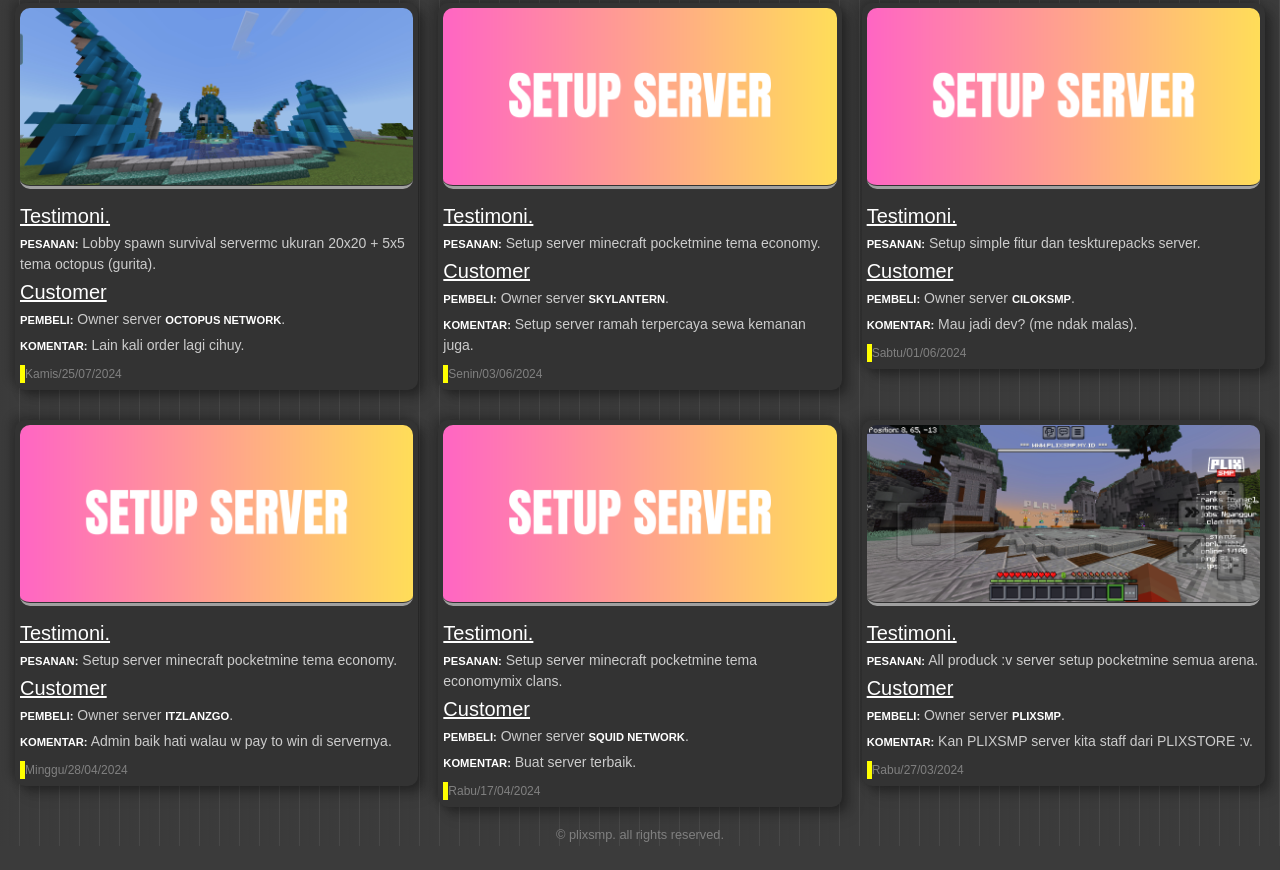
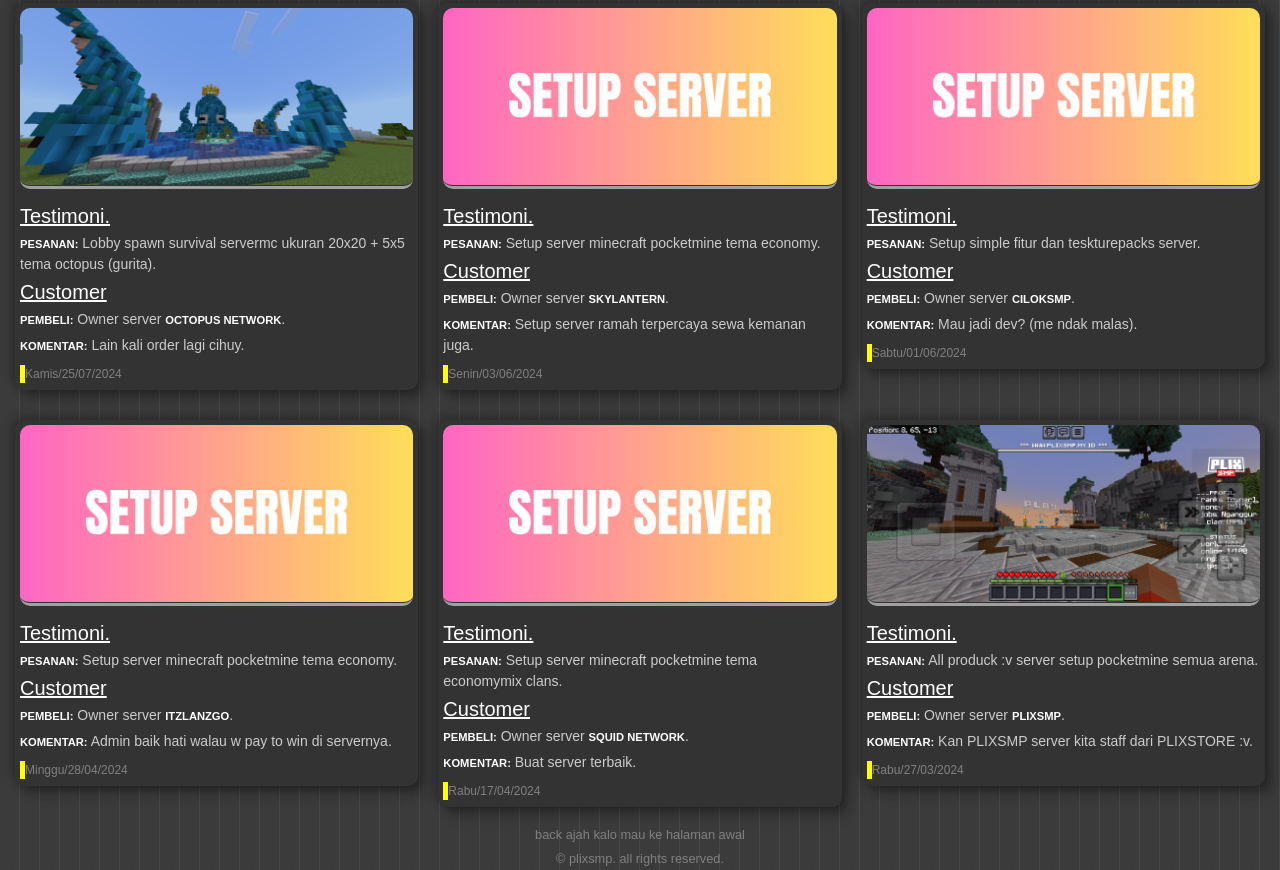
Before and after one commit to yogaks27/plstre, a plain HTML site: page testi/index.html in a window 1280 px wide. Shown: the part 463-1333 px from the top of the page. Before the commit the page ends 1309 px from the top, so only its background shows below. Drawn offline with nearby package versions, Linux system fonts and the light colour scheme.

Commit message:
Update index.html

```diff
--- a/testi/index.html
+++ b/testi/index.html
@@ -381,6 +381,7 @@
             </div>
         </div>
         </section>
+    <p><small><center>back ajah kalo mau ke halaman awal</center></small></p>
 
     <footer>
         <p><small><center>&copy; plixsmp. all rights reserved.</center></small></p>
```
